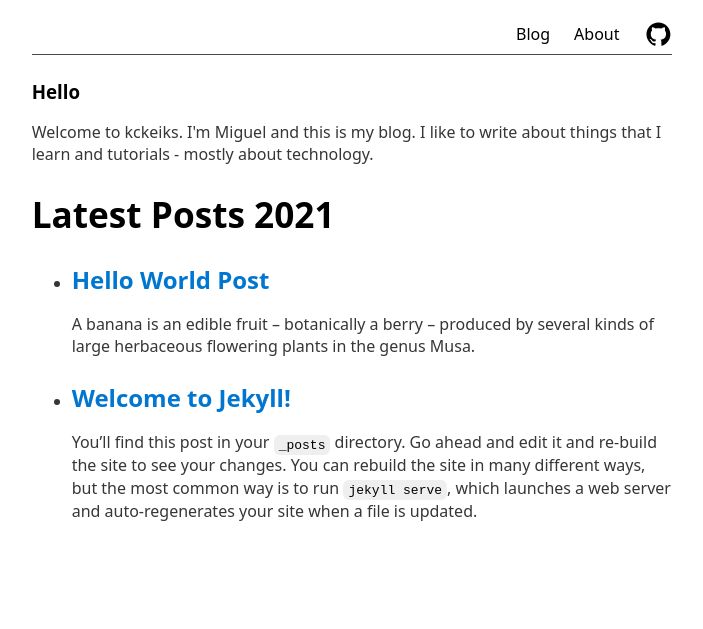
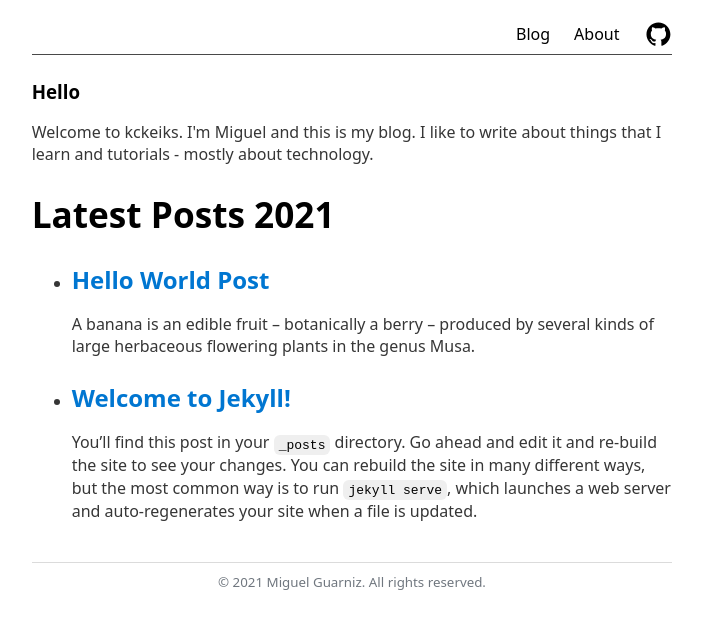
Before and after one commit to kckeiks/kckeiks-blog, a Jekyll site: the page built from index.html, in a window 1280 px wide. Shown: the top 629 px of the page, without its empty margins (288-991 px from the left). Built offline with Jekyll 4.4.1, drawn with Linux system fonts in a browser that asks for light colours.

Commit message:
add footer

```diff
--- a/_layouts/default.html
+++ b/_layouts/default.html
@@ -22,5 +22,8 @@
     <main>
       {{ content }}
     </main>
+    <footer>
+      <small>© 2021 Miguel Guarniz. All rights reserved.</small>
+    </footer>
   </body>
 </html>
--- a/_sass/main.scss
+++ b/_sass/main.scss
@@ -32,3 +32,12 @@
 body {
     max-width: 70ch;
 }
+
+footer {
+    display: flex;
+}
+
+footer > small {
+    margin-left: auto;
+    margin-right: auto;
+}
```
